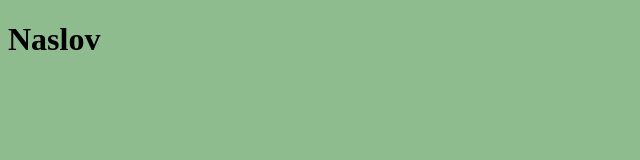
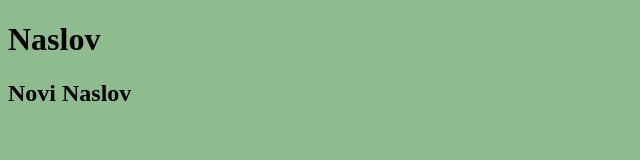
Before and after one commit to anamarijajanjic/vjezba-git, a plain HTML site: page index.html in a window 1280 px wide. Shown: the whole page, without its empty margins (0-640 px from the left). Drawn offline with Linux system fonts and the light colour scheme.

Commit message:
Nova promjena

```diff
--- a/index.html
+++ b/index.html
@@ -9,5 +9,6 @@
 </head>
 <body>
     <h1>Naslov</h1>
+    <h2>Novi Naslov</h2>
 </body>
 </html>
```
